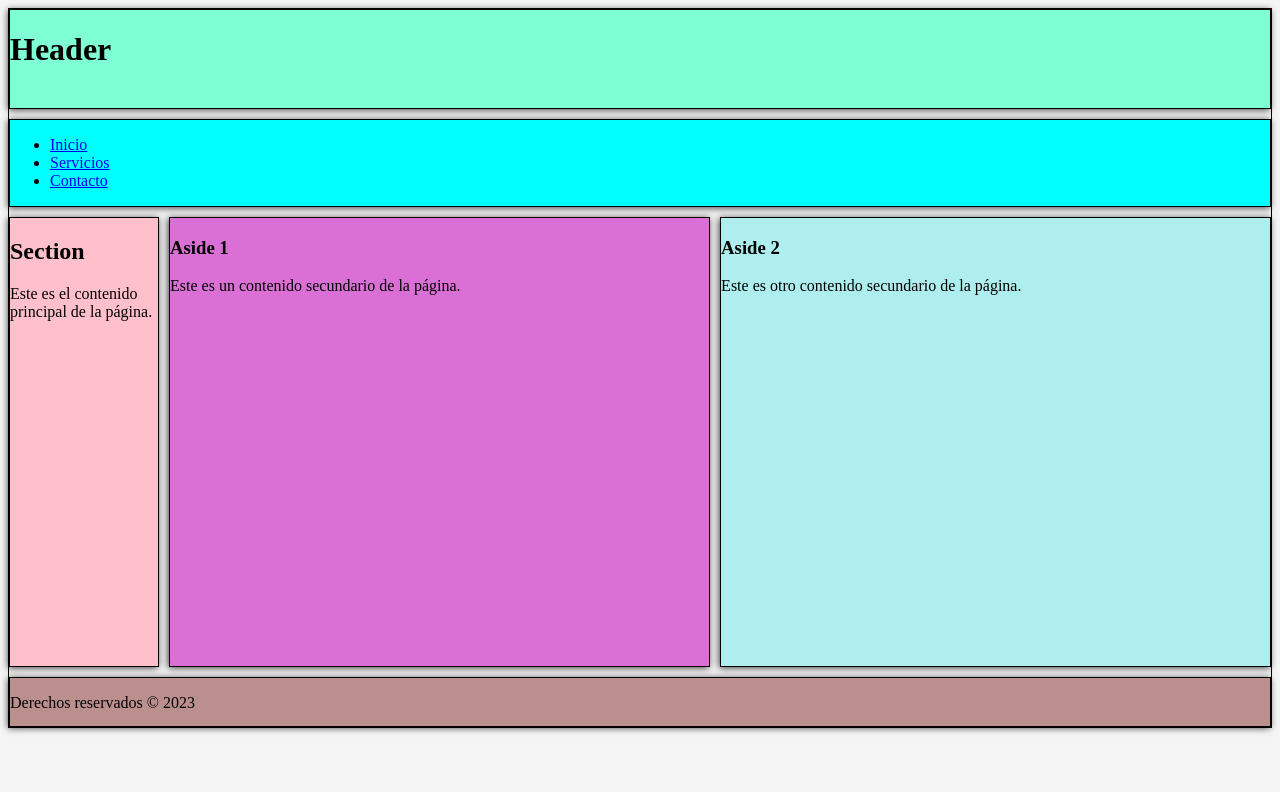
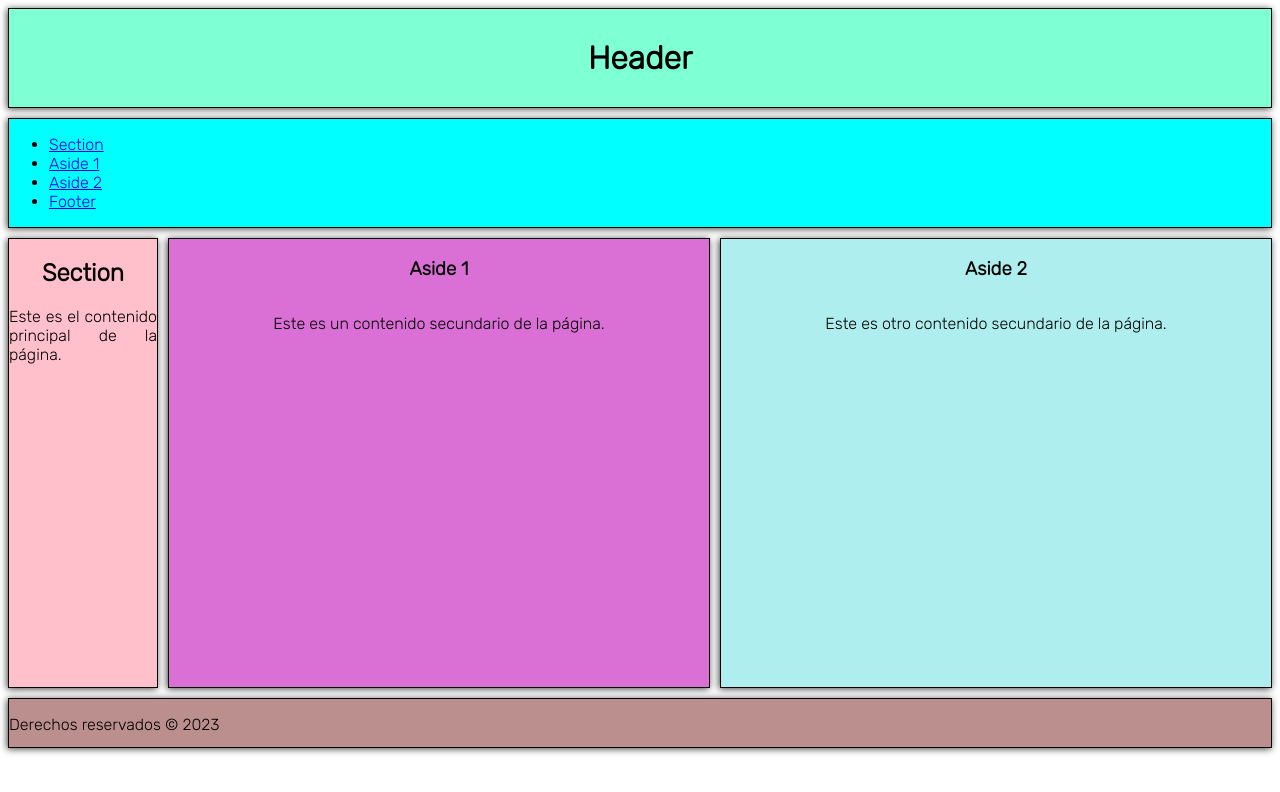
Before and after one commit to DiegoM-Munoz/webMaquetada, a plain HTML site: page index.html in a window 1280 px wide. Drawn offline with Linux system fonts and the light colour scheme.

Commit message:
Se agregan ultimos detalles de estilos, fuente y vinculos internos a las secciones

```diff
--- a/assets/styles.css
+++ b/assets/styles.css
@@ -1,8 +1,7 @@
 *{
-    background-color: whitesmoke;
+    font-family: 'Rubik', sans-serif;
 }
 .main {
-    border: solid 1px;
     display: grid;
     gap: 10px;
     /* "grid-template-areas" permite definer la cuadrilla como se distribuira en el grid */
@@ -23,32 +22,65 @@
     box-shadow: -1px 1px 7px 0px rgba(0, 0, 0, 0.75);
     border: solid 1px;
 }
-.header {
+#header {
     background-color: aquamarine;
     height: auto;
     grid-area: header;
+    display: flex;
+    align-items: center;
+    justify-content: center;
 }
-.nav {
+#nav {
     background-color: aqua;
     height: auto;
     grid-area: nav;
 }
-.section {
+#section {
     background-color: pink;
     width: auto;
     grid-area: section;
+    text-justify: auto;
+    text-align: justify;
 }
-.aside1 {
+#section h2{
+    background-color: pink;
+    width: auto;
+    display: flex;
+    align-items: center;
+    justify-content: center;
+}
+#aside1 {
     background-color: orchid;
     width: auto;
     grid-area: aside1;
+    display: flex;
+    flex-direction: column;
+    align-items: center;
 }
-.aside2 {
+#aside1 h3 {
+    background-color: orchid;
+    width: auto;
+    display: flex;
+    align-items: center;
+    justify-content: center;
+}
+#aside2 {
     background-color: paleturquoise;
     width: auto;
     grid-area: aside2;
+    display: flex;
+    flex-direction: column;
+    align-items: center;
 }
-.footer {
+#aside2 h3 {
+    background-color: paleturquoise;
+    width: auto;
+    grid-area: aside1;
+    display: flex;
+    align-items: center;
+    justify-content: center;
+}
+#footer {
     background-color: rosybrown;
     height: auto;
     clear: both;
--- a/index.html
+++ b/index.html
@@ -4,34 +4,38 @@
     <meta charset="UTF-8" />
     <meta name="viewport" content="width=device-width, initial-scale=1.0" />
     <title>WebMaquetada</title>
+    <style>
+      @import url("https://fonts.googleapis.com/css2?family=Rubik:wght@300&display=swap");
+    </style>
     <link rel="stylesheet" href="assets/styles.css" />
   </head>
   <body>
     <div class="main">
-        <header class="header" id="divMain">
-        <h1 class="header">Header</h1>
+      <header class="divMain" id="header">
+        <h1 id="header">Header</h1>
       </header>
-        <nav class="nav" id="divMain">
-        <ul class="nav">
-            <li class="nav"><a class="nav" href="#">Inicio</a></li>
-            <li class="nav"><a class="nav" href="#">Servicios</a></li>
-            <li class="nav"><a class="nav" href="#">Contacto</a></li>
+      <nav id="nav" id="divMain">
+        <ul id="nav">
+          <li id="nav"><a id="nav" href="#section">Section</a></li>
+          <li id="nav"><a id="nav" href="#aside1">Aside 1</a></li>
+          <li id="nav"><a id="nav" href="#aside2">Aside 2</a></li>
+          <li id="nav"><a id="nav" href="#footer">Footer</a></li>
         </ul>
       </nav>
-        <section class="section" id="divMain">
-        <h2 class="section">Section</h2>
-        <p class="section">Este es el contenido principal de la página.</p>
+      <section class="divMain" id="section">
+        <h2 class="divMain">Section</h2>
+        <p class="divMain">Este es el contenido principal de la página.</p>
       </section>
-        <aside class="aside1" id="divMain">
-        <h3 class="aside1">Aside 1</h3>
-        <p class="aside1">Este es un contenido secundario de la página.</p>
+      <aside class="divMain" id="aside1">
+        <h3 class="divMain">Aside 1</h3>
+        <p class="divMain">Este es un contenido secundario de la página.</p>
       </aside>
-        <aside class="aside2" id="divMain">
-        <h3 class="aside2">Aside 2</h3>
-        <p class="aside2">Este es otro contenido secundario de la página.</p>
+      <aside class="divMain" id="aside2">
+        <h3 class="divMain">Aside 2</h3>
+        <p class="divMain">Este es otro contenido secundario de la página.</p>
       </aside>
-        <footer class="footer" id="divMain">
-        <p class="footer">Derechos reservados &copy; 2023</p>
+      <footer class="divMain" id="footer">
+        <p class="divMain">Derechos reservados &copy; 2023</p>
       </footer>
     </div>
   </body>
```
Lines whose indentation alone changed are shown as unchanged.
